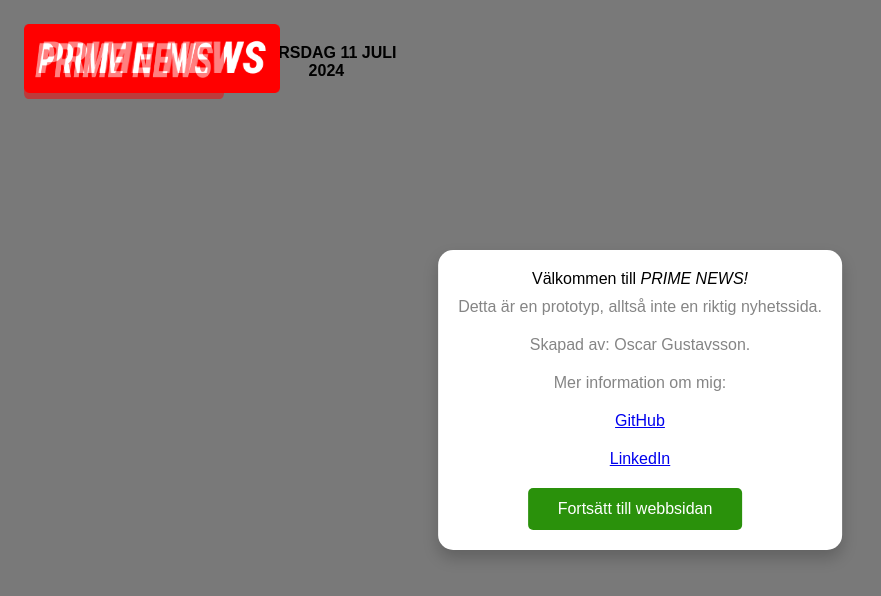
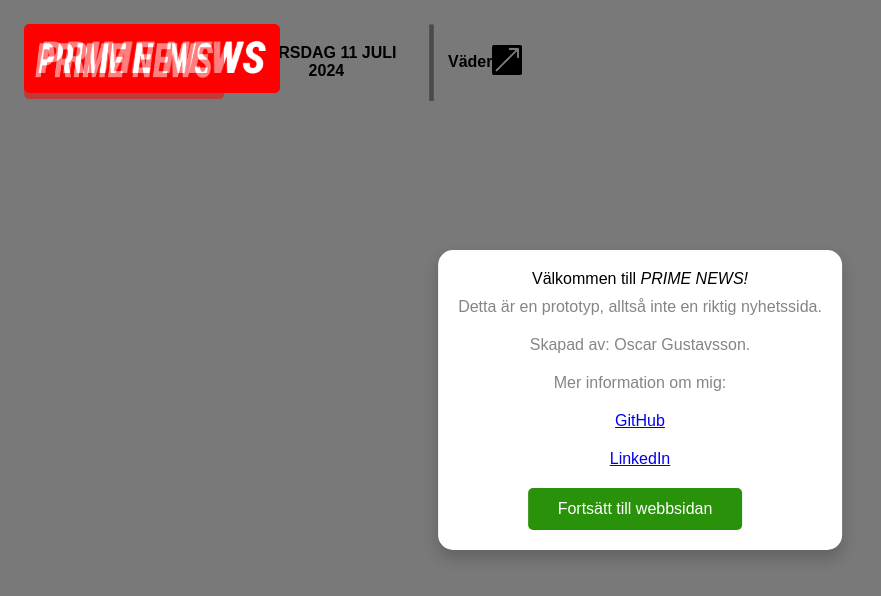
Before and after one commit to janoscarfilip/Prime-news, a plain HTML site: page application/index.html in a window 1280 px wide. Shown: the top 596 px of the page, without its empty margins (0-881 px from the left). Drawn offline with Linux system fonts and the light colour scheme.

Commit message:
Added components to header & weather.html

```diff
--- a/application/index.html
+++ b/application/index.html
@@ -47,6 +47,15 @@
                 <div id="date_box">
                     <p id="date"></p>
                 </div>
+                <div id="header_divider">
+                    <img src="images/header_divider.png" id="header_divider_img" alt="|">
+                </div>
+                <div id="weather_box">
+                    <p id="weather">Väder</p>
+                    <a href="weather.html" target="_blank">
+                        <img src="images/clickthrough.png" id="weather_clickthrough" alt="A clickthrough image">
+                    </a>
+                </div>
             </header>
             <!-- 3. Article -->
             <article id="home_feed">
--- a/application/style.css
+++ b/application/style.css
@@ -93,7 +93,7 @@
 
 header{
     display: grid;
-    grid-template-columns: 200px 14vw 1fr;
+    grid-template-columns: 200px 14vw 0.5vw 5vw;
     grid-template-rows: 75px;
     grid-gap: 1vw;
     margin: 3vh;
@@ -130,6 +130,21 @@
     text-align: center;
     font-weight: bold;
 }
+#header_divider_img{
+    width: 5px;
+}
+#weather_box{
+    display: grid;
+    grid-template-columns: 1fr 1fr;
+    justify-items: center;
+    align-items: center;
+}
+#weather{
+    font-weight: bold;
+}
+#weather_clickthrough{
+    width: 30px;
+}
 
 #home_feed{
     padding-top: 200vh;
```
Also changed, not shown: application/weather.html (added, +61 -0 lines), application/images/clickthrough.png (added), application/images/header_divider.png (added).
